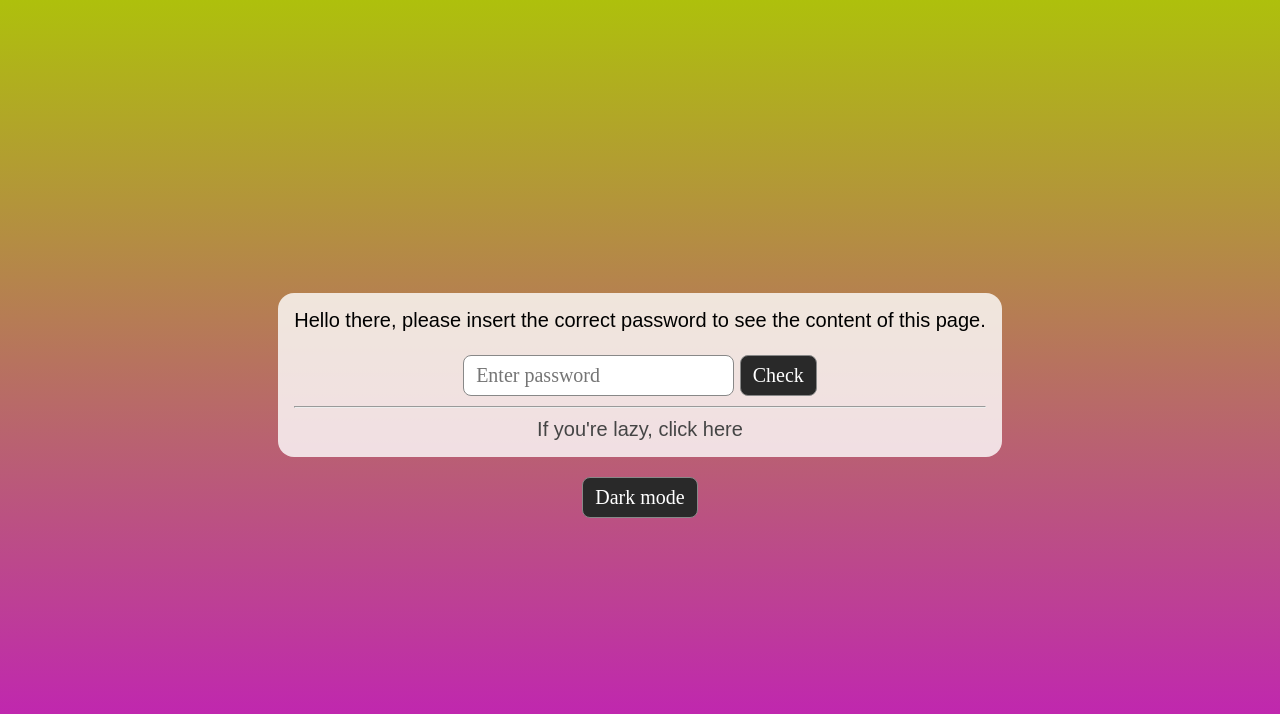
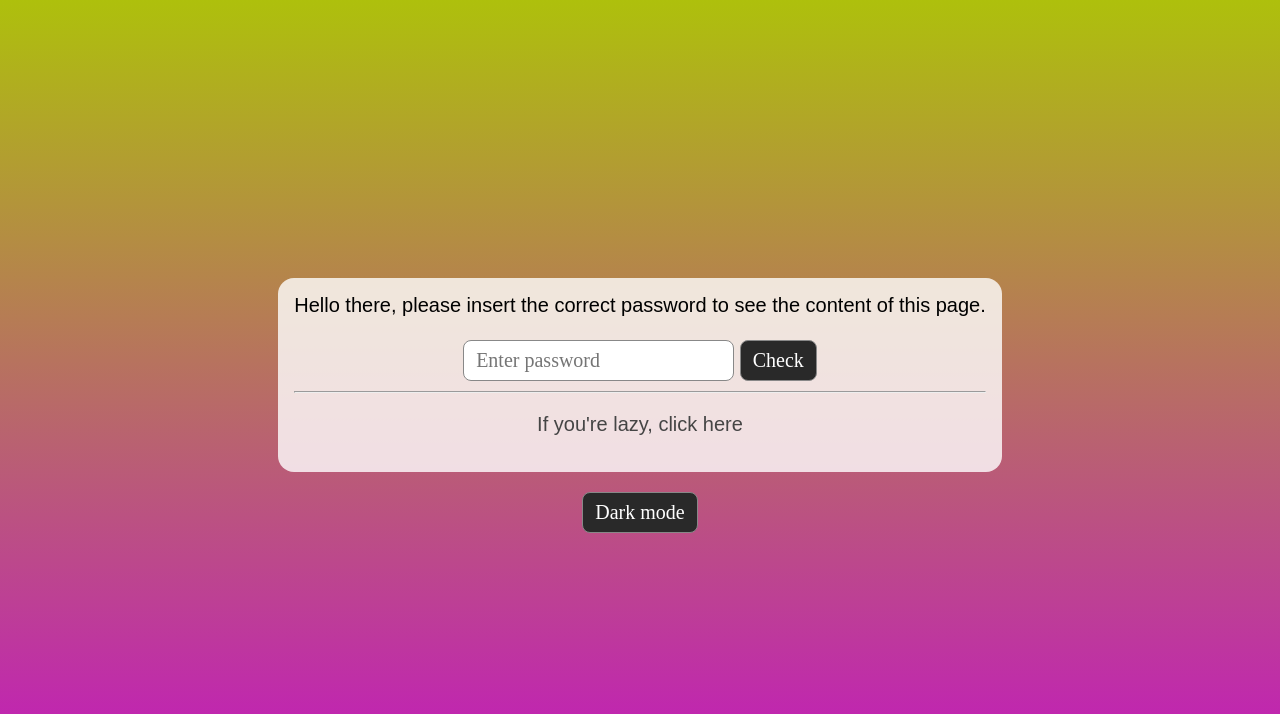
Before and after one commit to UltiFoxy/my-website, a plain HTML site: page index.html in a window 1280 px wide. Shown: the top 714 px of the page. Drawn offline with Linux system fonts and the light colour scheme.

Commit message:
Update index.html

```diff
--- a/index.html
+++ b/index.html
@@ -16,7 +16,7 @@
         <hr>
         <button id="CorrectPassword" type="button" onclick="window.location.href='Bio.html'" hidden>Open content</button>
         <p id="IncorrectPassword" hidden>Incorrect password. Please try again.</p>
-        <a class="Greyoka" href="Bio.html">If you're lazy, click here</a>
+        <p><a class="Greyoka" href="Bio.html">If you're lazy, click here</a></p>
     </div>
     <button class="ThemeButton" type="button" onclick="toggleTheme()">Dark mode</button>
 
```
